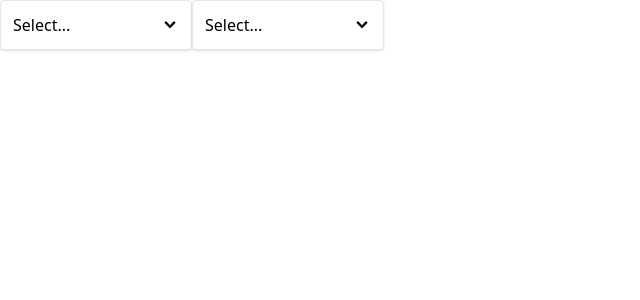
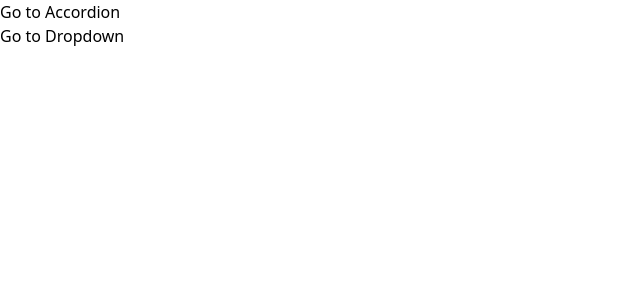
Before and after one commit to hikarinakano/comps, a React (Create React App) app: page / in a window 1280 px wide. Shown: the top 300 px of the page, without its empty margins (0-640 px from the left). Built offline with nearby package versions, Linux system fonts and the light colour scheme.

Commit message:
Quick check for Link component to show the current route properly in browser

```diff
--- a/src/App.js
+++ b/src/App.js
@@ -1,25 +1,14 @@
-
+import Link from "./components/Link";
 // import ButtonPage from "./pages/ButtonPage";
 // import AccordionPage from "./components/Accordion";
-import { useState } from "react";
-import Dropdown from "./components/Dropdown";
+// import DropdownPage from "./components/Accordion";
 
 function App() {
-  const [value, setValue] = useState(null);
-
-  const handleSelect = (option) => {
-    setValue(option);
-  }
-  const options = [
-    {label: 'Red', value: 'red'},
-    {label: 'Blue', value: 'blue'},
-    {label: 'Green', value: 'green'},
-  ]
-
   return (
-    <div className="flex">
-    <Dropdown options={options} value={value} onChange={handleSelect} />
-    <Dropdown options={options} value={value} onChange={handleSelect} />
+    <div>
+      <Link to={"/accordion"}>Go to Accordion</Link>
+      <br></br>
+      <Link to={"/dropdown"}>Go to Dropdown</Link>
     </div>
   );
 }
```
